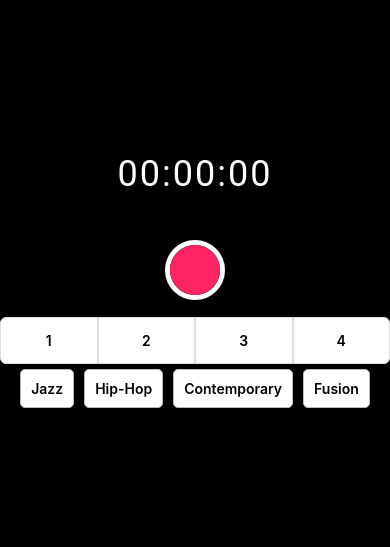
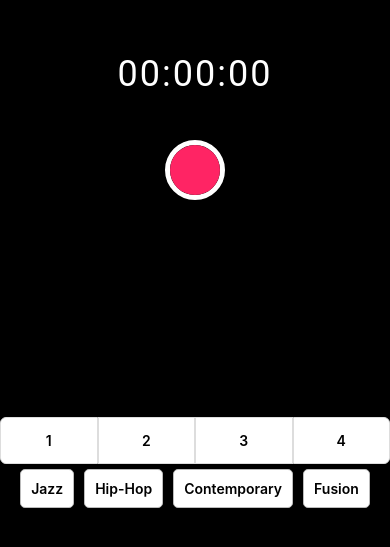
Before and after one commit to uwblueprint/dancefest-mobile, a React Native app: screen / in a window 390 px wide. Shown: the part 167-714 px from the top of the page. Built offline with nearby package versions, Linux system fonts and the light colour scheme; some icons are missing.

Commit message:
added panel

```diff
--- a/components/DanceCritiqueForm/index.js
+++ b/components/DanceCritiqueForm/index.js
@@ -7,6 +7,8 @@ import { some, isEmpty } from 'lodash/fp';
 
 import RadioButtons from '../RadioButtons';
 import AudioRecorder from '../AudioRecorder';
+import StatusItemPanel from '../StatusItemPanel';
+import { DANCE_STATUS }  from '../StatusItem';
 
 class DanceCritiqueFormInner extends React.Component {
   static propTypes = {
@@ -48,7 +50,9 @@ class DanceCritiqueFormInner extends React.Component {
   render() {
     return (
       <View style={styles.container}>
+
         <AudioRecorder />
+        <StatusItemPanel statusItemData={[ { danceNum:103, danceStatus:DANCE_STATUS.requireInternet, danceName:'PrintTheBlue' }, ]}/>
         <Text>DanceFest!</Text>
         <Field name="test1" component={RadioButtons} props={{ buttonNames: ['1', '2', '3', '4'], mergeButtons: true }} />
         <Field name="test2" component={RadioButtons} props={{ buttonNames: ['Jazz', 'Hip-Hop', 'Contemporary', 'Fusion'] }} />
```
